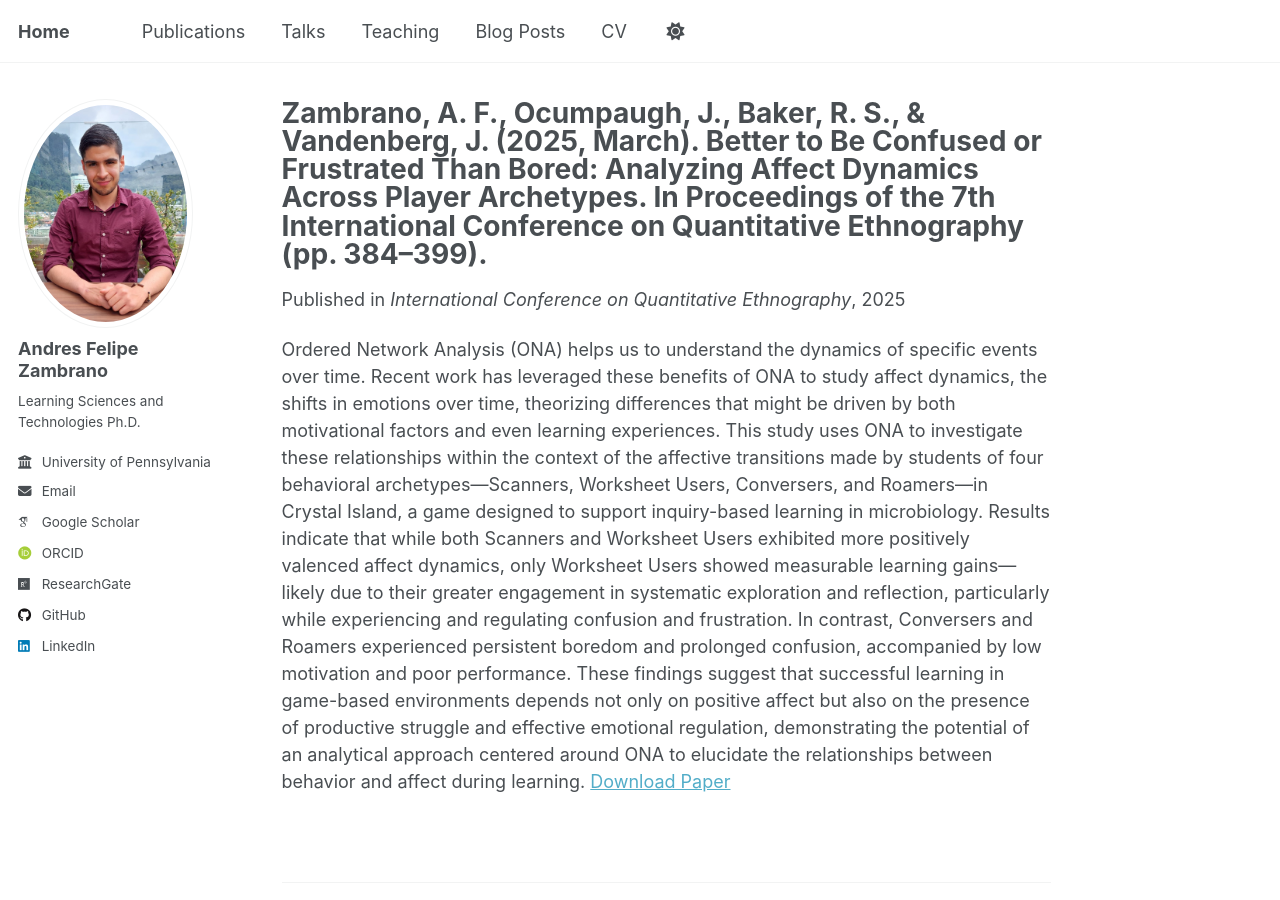
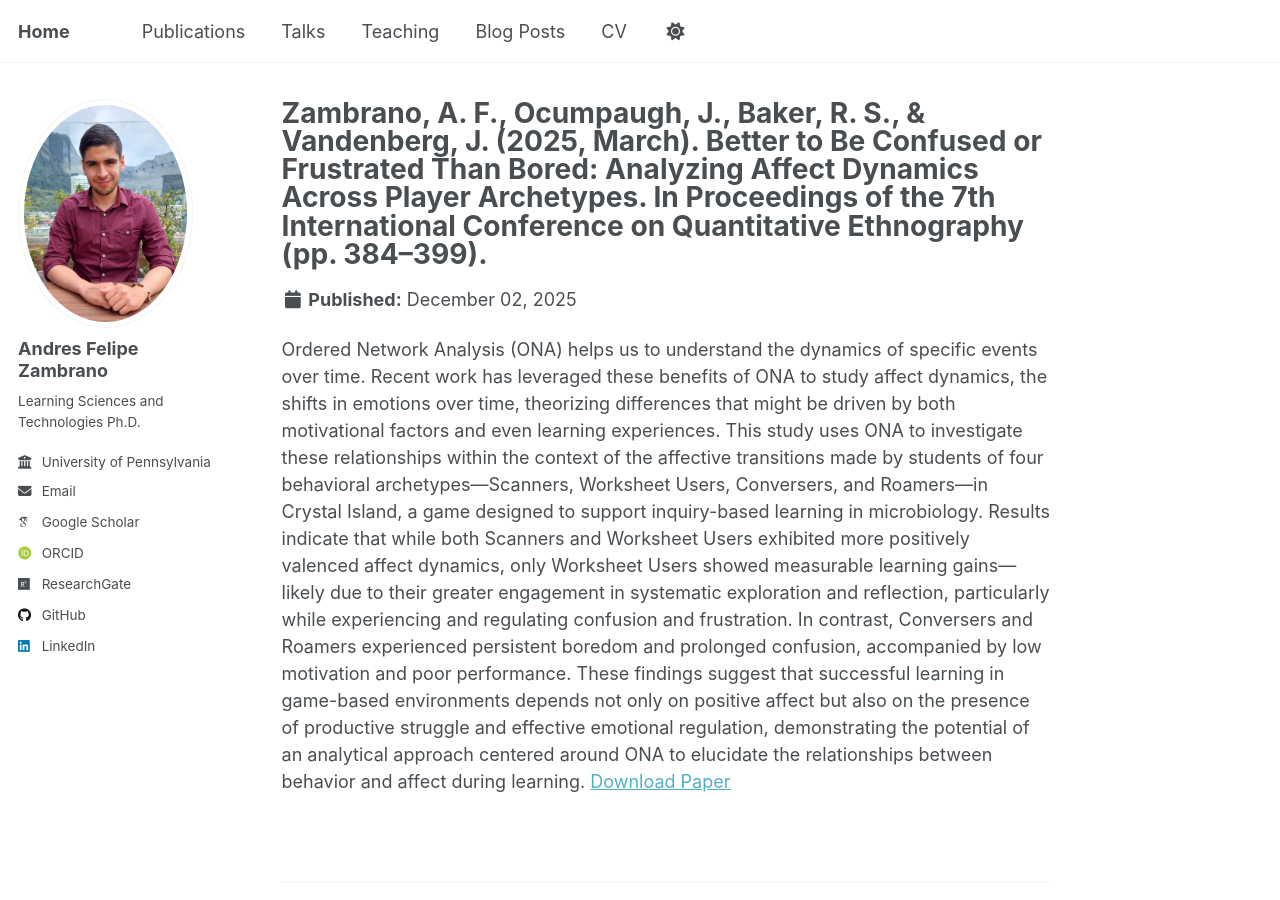
Before and after one commit to afzambrano/afzambrano.github.io, a Jekyll site: the page built from _publications/2025-icqe-affect-archetypes.md, in a window 1280 px wide and 900 px high. Built offline with Jekyll 4.4.1, drawn with Linux system fonts in a browser that asks for light colours; some web fonts are replaced; a script that is not in the unit is left out.

Commit message:
Update 2025-icqe-affect-archetypes.md

```diff
--- a/_publications/2025-icqe-affect-archetypes.md
+++ b/_publications/2025-icqe-affect-archetypes.md
@@ -5,8 +5,6 @@ collection: publications
 category: conferences
 permalink: /publication/22025-icqe-affect-archetype
 date: 2025-12-02
-venue: 'International Conference on Quantitative Ethnography'
-paperurl: 'https://link.springer.com/chapter/10.1007/978-3-032-12229-2_25'
 ---
 
 <!--more-->
```
